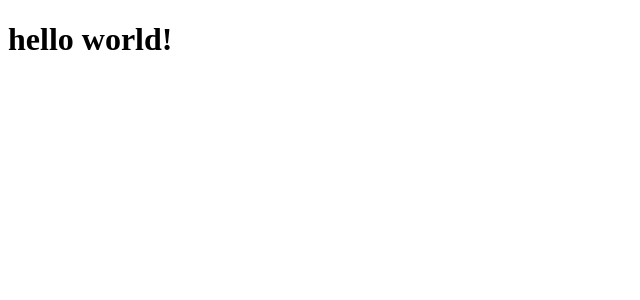
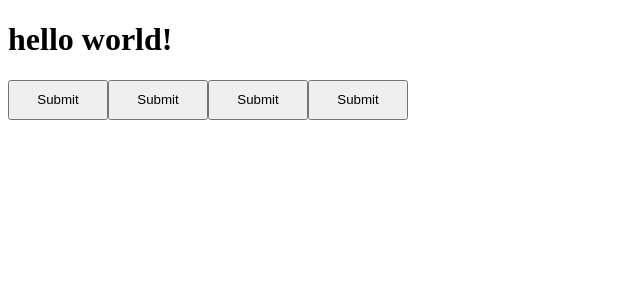
Before and after one commit to ffchn/pomo-timer, a React (Vite) app: page / in a window 1280 px wide. Shown: the top 300 px of the page, without its empty margins (0-640 px from the left). Built offline with nearby package versions, Linux system fonts and the light colour scheme.

Commit message:
Setting up styled components

```diff
--- a/package.json
+++ b/package.json
@@ -11,11 +11,13 @@
   },
   "dependencies": {
     "react": "^18.2.0",
-    "react-dom": "^18.2.0"
+    "react-dom": "^18.2.0",
+    "styled-components": "^6.1.8"
   },
   "devDependencies": {
     "@types/react": "^18.2.55",
     "@types/react-dom": "^18.2.19",
+    "@types/styled-components": "^5.1.34",
     "@typescript-eslint/eslint-plugin": "^6.21.0",
     "@typescript-eslint/parser": "^6.21.0",
     "@vitejs/plugin-react": "^4.2.1",
--- a/src/App.tsx
+++ b/src/App.tsx
@@ -1,7 +1,13 @@
+import { Button } from "./components/Button";
+
 export default function App() {
   return (
     <>
       <h1>hello world!</h1>
+      <Button variant="primary" />
+      <Button variant="secondary" />
+      <Button variant="danger" />
+      <Button variant="success" />
     </>
   );
 }
--- /dev/null
+++ b/src/components/Button.styles.ts
@@ -0,0 +1,12 @@
+import styled from 'styled-components'
+
+export type ButtonVariant = "primary" | "secondary" | "danger" | "success";
+
+interface ButtonProps {
+    variant?: ButtonVariant
+}
+
+export const ButtonWrapper = styled.button<ButtonProps>`
+    width:100px;
+    height: 40px;
+`
--- /dev/null
+++ b/src/components/Button.tsx
@@ -0,0 +1,9 @@
+import { ButtonVariant, ButtonWrapper } from "./Button.styles";
+
+interface ButtonProps {
+  type?: ButtonVariant;
+}
+
+export function Button({ variant = "primary" }: ButtonProps) {
+  return <ButtonWrapper variant={variant}>Submit</ButtonWrapper>;
+}
```
Also changed, not shown: 1 other file (tests, documents, lock files or other folders).
